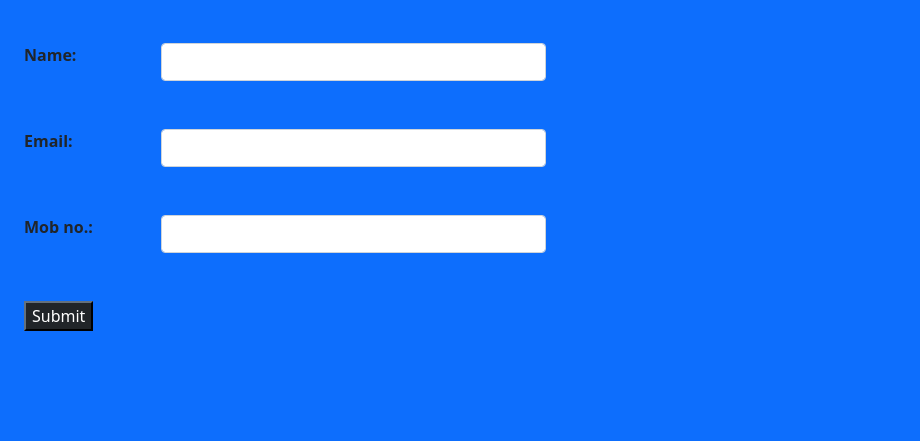
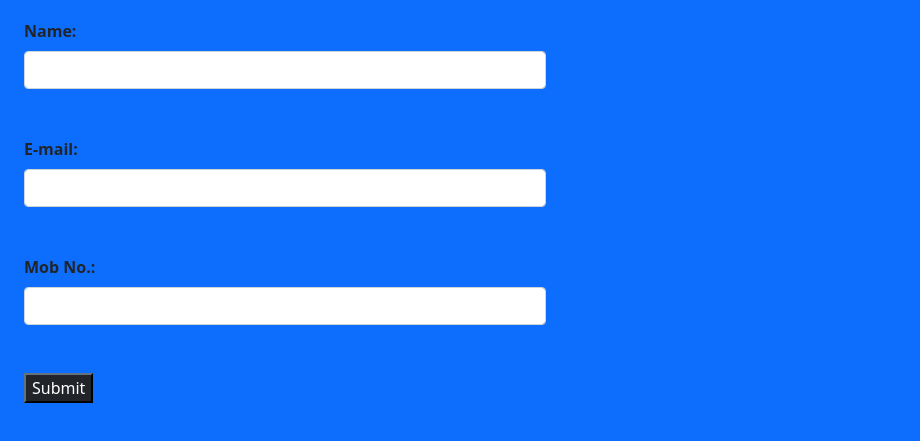
Before and after one commit to gem-namanseth01/Javascript_LMS, a plain HTML site: page Assignment-2/index.html in a window 1280 px wide. Shown: the part 53-494 px from the top of the page, without its empty margins (0-920 px from the left). Drawn offline with nearby package versions, Linux system fonts and the light colour scheme.

Commit message:
edit structure

```diff
--- a/Assignment-2/index.html
+++ b/Assignment-2/index.html
@@ -16,50 +16,44 @@
     <div class="container row">
       <div class="col-md-6">
         <h1 class="text-center text-dark text-decoration-underline">Form</h1>
-        <form class="mt-5 needs-validation" id="form">
-          <div class="mb-5 row">
-            <label for="name" class="col-sm-3"><b>Name:</b></label>
-            <div class="col-sm-9">
+        <form class="mt-4" id="form" novalidate>
+          <div class="mb-5">
+            <label for="name" class="form-label"><b>Name:</b></label>
             <input type="text" class="form-control" id="name" required />
-            </div>
             <div class="valid-feedback" id="name-valid"></div>
             <div class="invalid-feedback" id="name-invalid">Invalid name.</div>
           </div>
-          <div class="mb-5 row">
-            <label for="email" class="form-label col-sm-3"><b>Email:</b></label>
-            <div class="col-sm-9">
+          <div class="mb-5">
+            <label for="email" class="form-label"><b>E-mail:</b></label>
             <input type="email" class="form-control" id="email" required />
-            </div>
-            <div class="valid-feedback" id="email-vaild"></div>
+            <div class="valid-feedback" id="email-valid"></div>
             <div class="invalid-feedback" id="email-invalid">
               Invalid email.
             </div>
           </div>
-          <div class="mb-5 row">
-            <label for="mobileno" class="form-label col-sm-3"
-              ><b>Mob no.:</b></label
-            >
-            <div class="col-sm-9">
+          <div class="mb-5">
+            <label for="mobileno" class="form-label"><b>Mob No.:</b></label>
             <input
               type="number"
               class="form-control"
               id="mobileno"
               aria-describedby="emailHelp"
             />
-            </div>
             <div class="valid-feedback" id="mobileno-valid"></div>
             <div class="invalid-feedback" id="mobileno-invalid">
               Invalid mob no.
             </div>
           </div>
-          <div>
-            <button type="button" class="btn-dark">Submit</button>
-          </div>
+          <button type="button" class="btn-dark" onclick="util()">
+            Submit
+          </button>
         </form>
       </div>
       <div class="col-md-6">
-        <h1 class="text-center text-decoration-underline text-dark">Table</h1>
-        <table class="table table-striped mt-5 ms-5">
+        <h1 class="text-center text-dark text-decoration-underline">Table</h1>
+        <table
+          class="table table-striped table-info table-hover ms-4 mt-5 me-4"
+        >
           <thead id="t-head"></thead>
           <tbody id="t-body"></tbody>
         </table>
```
Lines whose indentation alone changed are shown as unchanged.
